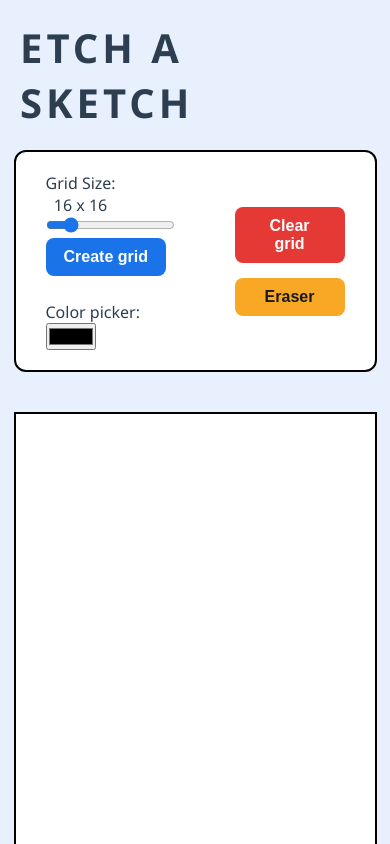
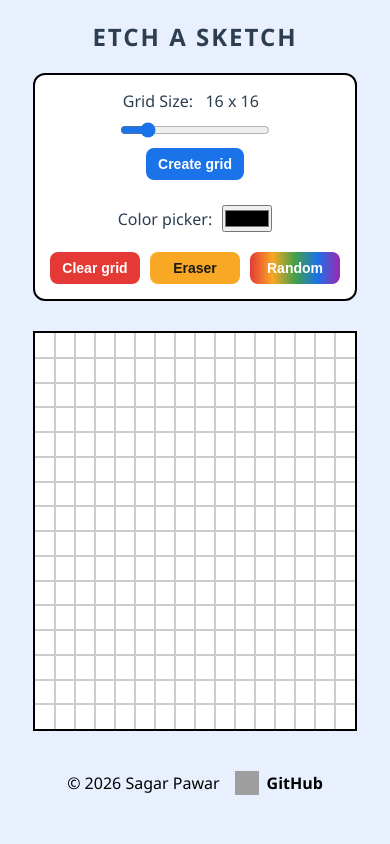
Before and after one commit to SagarPawar-dev/Etch-a-sketch, a plain HTML site: page index.html in a window 390 px wide. Both pictures are taken after a click on the button "Create grid". Shown: the top 844 px of the page. Drawn offline with Linux system fonts and the light colour scheme; grey boxes are pictures that could not be loaded.

Commit message:
implement dynamic drawing grid

```diff
--- a/index.html
+++ b/index.html
@@ -19,7 +19,7 @@
 
                 <div class="color">
                     <label for="colorPicker">Color picker: </label>
-                    <input type="color" id="colorPicker">
+                    <input type="color" id="colorPicker" value="#000000">
                 </div>
             </div>
 
@@ -31,6 +31,9 @@
                 <div class="eraser">
                     <button id="eraserBtn">Eraser</button>
                 </div>
+                <div class="random">
+                    <button id="randomBtn">Random</button>
+                </div>
             </div>
 
         </div>
@@ -40,7 +43,7 @@
         </div>
     </div>
 
-    <!-- <footer>
+    <footer>
     <p>© 2026 Sagar Pawar</p>
 
     <a href="https://github.com/sagarpawar-dev"
@@ -50,7 +53,7 @@
     <img src="https://cdn.jsdelivr.net/gh/devicons/devicon/icons/github/github-original.svg"
         alt="GitHub">GitHub
     </a>
-    </footer> -->
+    </footer>
 
 
     <script src="script.js"></script>
--- a/script.js
+++ b/script.js
@@ -1,6 +1,85 @@
-const gridSize = document.querySelector("#gridSize");
-const gridValue = document.querySelector("#gridValue");
+const gridSize= document.querySelector("#gridSize");
+const gridValue =document.querySelector("#gridValue");
+const createBtn = document.querySelector("#createBtn");
+const clearBtn = document.querySelector("#clearBtn");
+const eraserBtn = document.querySelector("#eraserBtn");
+const randomBtn = document.querySelector("#randomBtn");
+const colorPicker = document.querySelector("#colorPicker");
+const drawingPad = document.querySelector(".drawing-pad");
+
+let isDrawing = false;
+let isRandom= false;
+let currentColor = colorPicker.value;
 
 gridSize.addEventListener("input", ()=>{
     gridValue.textContent = `${gridSize.value} x ${gridSize.value}`;
 });
+
+colorPicker.addEventListener("input", ()=>{
+    currentColor = colorPicker.value;
+    isRandom = false;
+    randomBtn.textContent = "Random";
+    randomBtn.style.outline = "none";
+});
+
+function createGrid(){
+
+    drawingPad.innerHTML="";
+    const size = Number(gridSize.value);
+
+    for(let i = 0; i < size*size;i++ ){
+        const box = document.createElement("div");
+        box.classList.add("square");
+
+        box.style.width = `calc(100% / ${size})`;
+        box.style.height = `calc(100% / ${size})`;
+        box.style.flex = `0 0 calc(100% / ${size})`;
+        box.style.boxSizing = "border-box";
+        box.style.outline = "1px solid #ccc";
+
+        box.addEventListener("mouseover", draw);
+        box.addEventListener("click", draw);
+        box.addEventListener("touchmove", draw);
+
+        drawingPad.appendChild(box);
+    }
+}
+
+createBtn.addEventListener("click", createGrid);
+
+eraserBtn.addEventListener("click", ()=>{
+    currentColor = "white";
+    isRandom =false;
+    randomBtn.textContent = "random";
+    randomBtn.style.outline = "none";
+});
+
+randomBtn.addEventListener("click", ()=>{
+    isRandom = !isRandom;
+    randomBtn.textContent = isRandom ? "Random On" : "Random";
+    randomBtn.style.outline = isRandom ? "3px solid black" : "none";
+});
+
+clearBtn.addEventListener("click", ()=>{
+    document.querySelectorAll(".square").forEach(square =>{
+        square.style.backgroundColor = "white";
+    });
+});
+
+// mouse tracking
+
+drawingPad.addEventListener("mousedown", ()=> isDrawing=true);
+drawingPad.addEventListener("mouseup", ()=> isDrawing=false);
+drawingPad.addEventListener("mouseleave", ()=> isDrawing=false);
+
+function getRandomColor() {
+    const r = Math.floor(Math.random() * 256);
+    const g = Math.floor(Math.random() * 256);
+    const b = Math.floor(Math.random() * 256);
+    return `rgb(${r},${g},${b})`;
+}
+
+function draw(e){
+    if(e.type ==="mouseover" && !isDrawing) return;
+    e.target.style.backgroundColor = isRandom ? getRandomColor() : currentColor;
+}
--- a/style.css
+++ b/style.css
@@ -92,6 +92,11 @@
     background-color: white;
     border: 2px solid black;
     margin-top: 20px;
+    display: flex;
+    flex-wrap: wrap;
+    overflow: hidden;
+    align-content: flex-start;
+    cursor: crosshair;
 }
 
 button:hover{
@@ -102,7 +107,98 @@
 #createBtn { background-color: #1a73e8; color: white; }
 #clearBtn  { background-color: #e53935; color: white; }
 #eraserBtn { background-color: #f9a825; color: #1a1a1a; }
+#randomBtn{
+    background: linear-gradient(90deg, #e53935, #f9a825, #43a047, #1a73e8, #9c27b0);
+    color: white;
+}
 
 #createBtn:hover { background-color: #1558b0; }
 #clearBtn:hover  { background-color: #b71c1c; }
 #eraserBtn:hover { background-color: #f57f17; }
+#randomBtn:hover{ background-color: #6a1b9a;}
+
+footer{
+    margin-top: 40px;
+    display: flex;
+    justify-content: center;
+    align-items: center;
+    gap: 15px;
+}
+
+.github-link{
+    display: flex;
+    align-items: center;
+    gap: 8px;
+
+    color: black;
+    text-decoration: none;
+    font-weight: bold;
+}
+
+.github-link img{
+    width: 24px;
+    height: 24px;
+}
+
+.github-link:hover{
+    transform: scale(1.05);
+}
+
+@media (max-width: 600px) {
+
+    h1 {
+        font-size: 1.5rem;
+        letter-spacing: 2px;
+    }
+
+    .controls {
+        flex-direction: column;
+        align-items: center;
+        gap: 20px;
+        padding: 15px;
+        width: 100%;
+    }
+
+    .size-color {
+        align-items: center;
+        width: 100%;
+    }
+
+    .erase-help {
+        flex-direction: row;
+        flex-wrap: wrap;
+        justify-content: center;
+        align-items: center;
+        gap: 10px;
+        width: 100%;
+    }
+
+    button {
+        min-width: 90px;
+        font-size: 14px;
+        padding: 8px 12px;
+    }
+
+    .drawing-pad {
+        height: 400px;
+        width: 100%;
+        margin-top: 10px;
+    }
+
+    .scroll {
+        display: flex;
+        flex-direction: column;
+        align-items: center;
+        gap: 10px;
+    }
+
+    .color {
+        display: flex;
+        align-items: center;
+        gap: 10px;
+    }
+
+    #gridSize {
+        width: 150px;
+    }
+}
```
